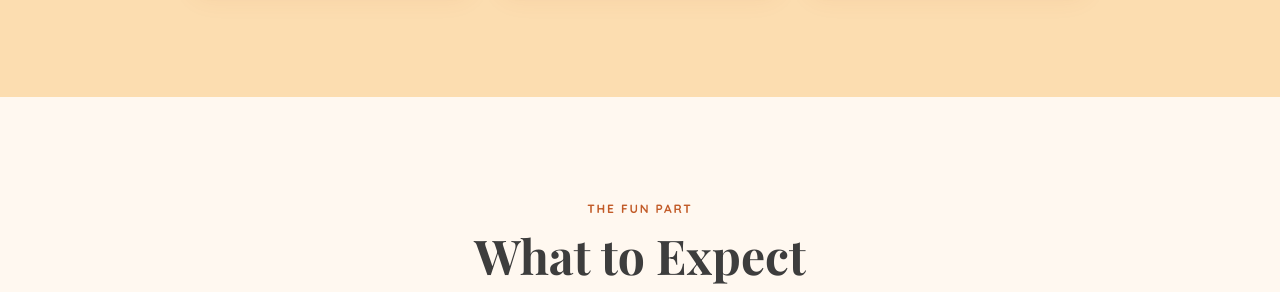
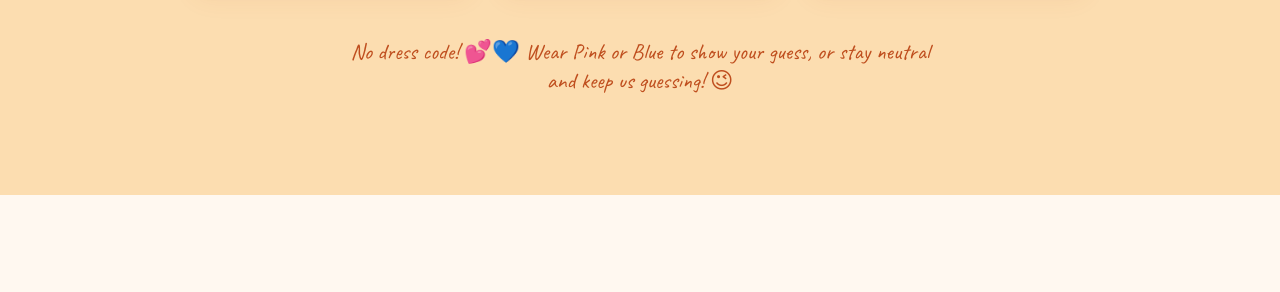
Before and after one commit to pradeeplnmiit/baby-shower, a plain HTML site: page index.html in a window 1280 px wide. Shown: the part 2403-2695 px from the top of the page. Drawn offline with nearby package versions, Linux system fonts and the light colour scheme; a web font is replaced by a local one.

Commit message:
Add dress code note to When & Where section

```diff
--- a/index.html
+++ b/index.html
@@ -542,6 +542,17 @@
     }
 
     .location-link svg { width: 14px; height: 14px; }
+
+    .details-dresscode {
+      text-align: center;
+      max-width: 600px;
+      margin: 40px auto 0;
+      font-family: 'Caveat', cursive;
+      font-size: 1.4rem;
+      color: var(--terracotta-deep);
+      opacity: 0;
+      transform: translateY(15px);
+    }
 
     /* ============ WHAT TO EXPECT SECTION ============ */
     .expect-section {
@@ -1365,6 +1376,8 @@
         </a>
       </div>
     </div>
+
+    <p class="details-dresscode">No dress code! 💕💙 Wear Pink or Blue to show your guess, or stay neutral and keep us guessing! 😉</p>
   </section>
 
   <!-- ============ WHAT TO EXPECT ============ -->
@@ -1631,6 +1644,11 @@
       });
     });
 
+    gsap.to('.details-dresscode', {
+      scrollTrigger: { trigger: '.details-dresscode', start: 'top 90%' },
+      opacity: 1, y: 0, duration: 0.8, delay: 0.2, ease: 'power3.out'
+    });
+
     // ============ WHAT TO EXPECT ============
     const expectLabel = document.querySelector('.expect-section .section-label');
     const expectTitle = document.querySelector('.expect-section .section-title');
```
